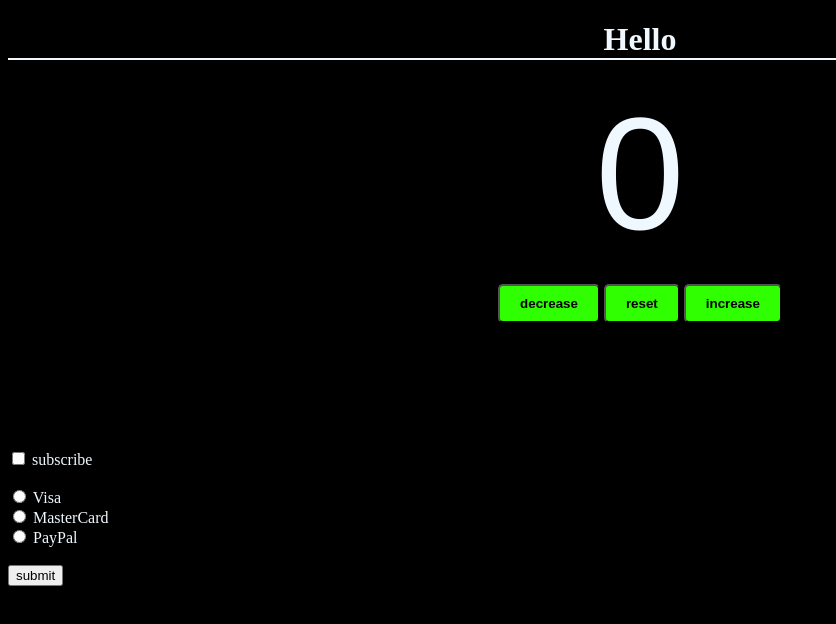
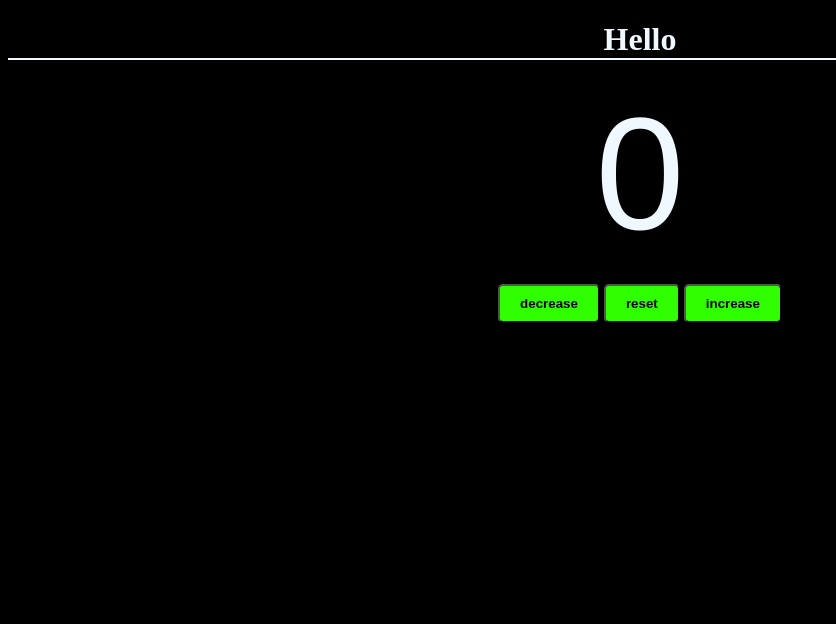
Before and after one commit to khaledkamr/JavaScript-applications, a plain HTML site: page counter program/index.html in a window 1280 px wide. Shown: the whole page, without its empty margins (0-836 px from the left). Drawn offline with Linux system fonts and the light colour scheme.

Commit message:
Deleted checked program

```diff
--- a/counter program/index.html
+++ b/counter program/index.html
@@ -17,25 +17,6 @@
         <button id="inc" class="btns">increase</button>
     </div><br><br><br><br><br><br><br>
 
-    <input type="checkbox" id="checkbox">
-    <label for="checkbox"
-    style="color: aliceblue;">subscribe</label><br><br>
-
-    <input type="radio" id="visaBtn" name="card">
-    <label for="visabtn"
-    style="color: aliceblue;">Visa</label><br>
-    <input type="radio" id="masterCardBtn" name="card">
-    <label for="masterCardBtn"
-    style="color: aliceblue;">MasterCard</label><br>
-    <input type="radio" id="PayPalBtn" name="card">
-    <label for="PayPalBtn"
-    style="color: aliceblue;">PayPal</label><br><br>
-
-    <button type="submit" id="submit">submit</button>
-
-    <p id="subResult" style="color: aliceblue;"></p>
-    <p id="paymentResult" style="color: aliceblue"></p>
-
     <script src="index.js"></script>
 </body>
 </html>
--- a/counter program/index.js
+++ b/counter program/index.js
@@ -24,58 +24,3 @@ reset.onclick = function()
     c = 0;
     count.textContent = c;
 }
-
-// //-------------------------------------------------------------
-
-// // checked program
-
-// let checkbox = document.getElementById("checkbox");
-// let visaBtn = document.getElementById("visaBtn");
-// let masterCardBtn = document.getElementById("masterCardBtn");
-// let paypalBtn = document.getElementById("PayPalBtn");
-// let submit = document.getElementById("submit");
-// let subResult = document.getElementById("subResult");
-// let paymentResult = document.getElementById("paymentResult");
-
-
-// submit.onclick = function()
-// {
-//     if(checkbox.checked)
-//     {
-//         subResult.textContent = `you are subscribed!`;
-//     }
-//     else
-//     {
-//         subResult.textContent = `you are not subscribed!`;
-//     }
-
-//     if(visaBtn.checked)
-//     {
-//         paymentResult.textContent = `you are paying with visa`;
-//     }
-//     else if(masterCardBtn.checked)
-//     {
-//         paymentResult.textContent = `you are paying with masterCard`;
-//     }
-//     else if(paypalBtn.checked)
-//     {
-//         paymentResult.textContent = `you are paying with PayPal`;
-//     }
-//     else
-//     {
-//         paymentResult.textContent = `you must choose method to pay!`;
-//     }
-// }
-
-
-function Car(make, model, year, color)
-{
-    this.make = make;
-    this.model = model;
-    this.year = year;
-    this.color = color;
-}
-
-const car1 = new Car("Ford", "Mustang", 2024, "red");
-
-console.log(car1.make, car1.color);
```
